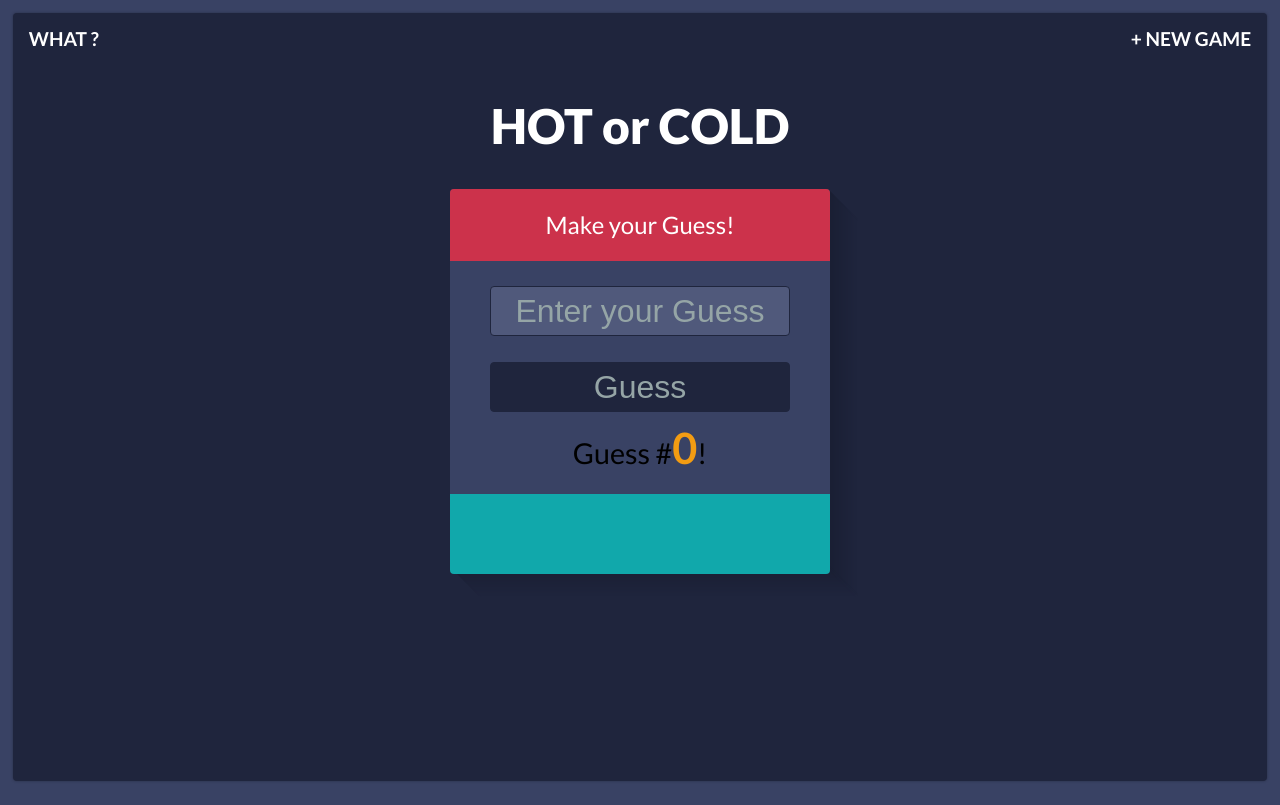
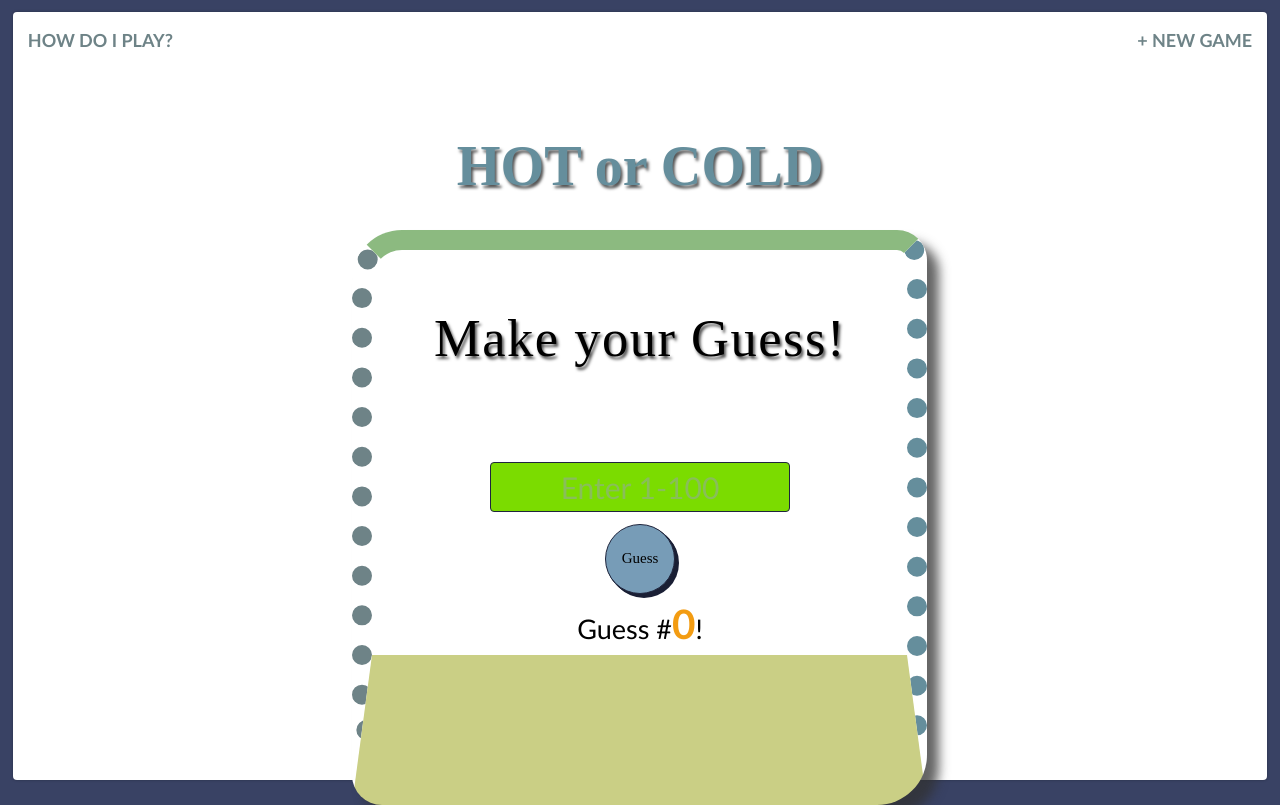
Before and after one commit to drerichards/HotCold, a plain HTML site: page index.html in a window 1280 px wide. Both pictures are taken after a click on the link "+ NEW GAME". Drawn offline with nearby package versions, Linux system fonts and the light colour scheme.

Commit message:
update commit

```diff
--- a/index.html
+++ b/index.html
@@ -1,12 +1,12 @@
 <!DOCTYPE html>
 <html lang="en">
 	<head>
-		<title>Hot || Cold - WIP</title>
+		<title>Hot and Cold</title>
 		<!-- Meta Tags -->
 		<meta charset="utf-8"/>
 		<!-- Stylesheets -->
 		<link rel="stylesheet" href="styles/reset.css">
-		<link href='https://fonts.googleapis.com/css?family=Lato:400,700,900,900italic' rel='stylesheet' type='text/css'>
+		<link rel="stylesheet" href="//www.w3schools.com/lib/w3.css">
 		<link rel="stylesheet" href="styles/style.css"/>
 	</head>
 	<body>
@@ -16,7 +16,7 @@
 			<!-- Top Navigation -->
 			<nav>
 				<ul class="clearfix">
-					<li><a class="what" href="#">What ?</a></li>
+					<li><a class="what" href="#">How Do I Play?</a></li>
 					<li><a class="new" href="#">+ New Game</a></li>
 				</ul>
 			</nav>
@@ -37,30 +37,28 @@
 					</div>
 				</div>
 			</div>
-
 			<!-- logo text -->
 			<h1>HOT or COLD</h1>
+			<div id="alertBar"></div>
 
 		</header>
 
 		<section class="game"> <!-- Guessing Section -->
-
-			<h2 id="feedback">Make your Guess!</h2>
+			<h2>Make your Guess!</h2>
+			<h2 id="feedback">&nbsp;</h2>
 
 			<form>
-				<input type="text" name="userGuess" id="userGuess" class="text" maxlength="3" autocomplete="off" placeholder="Enter your Guess" required/>
+				<input type="text" name="userGuess" id="userGuess" class="text" maxlength="3" autocomplete="off" placeholder="Enter 1-100" required/>
       			<input type="submit" id="guessButton" class="button" name="submit" value="Guess"/>
 			</form>
 
       		<p>Guess #<span id="count">0</span>!</p>
-
-			<ul id="guessList" class="guessBox clearfix">
-
-			</ul>
+						<ul id="guessList" class="guessBox clearfix"></ul>
 
 		</section>
+
 		<!-- JavaScript -->
-		<script src="https://ajax.googleapis.com/ajax/libs/jquery/1.10.2/jquery.min.js"></script>
+		<script src="//ajax.googleapis.com/ajax/libs/jquery/1.10.2/jquery.min.js"></script>
 		<script type="text/javascript" src="js/app.js"></script>
 	</body>
 </html>
--- a/js/app.js
+++ b/js/app.js
@@ -21,10 +21,8 @@ var input = form.find('#userGuess');
 /*--- DOM ---*/
 $(document).ready(function(){
 	makeSecretNum();
-
-  newButton = $('a.new');
-
-  form.submit(function(event) {
+	newButton = $('a.new');
+form.submit(function(event) {
     event.preventDefault();
     getUserGuess();
 });
@@ -46,9 +44,21 @@ function resetVariables(){
 	counter = 0;
 	duplicateGuess = false;
 	pastGuessArray = [];
-	feedback.innerHTML = "Make your Guess!";
+	feedback.innerHTML = "&nbsp;";
 	oldCount.innerHTML = 0;
+	input.show();
 	$('#userGuess').val('');
+	$('.w3-container').css('display', 'none');
+}
+
+function showAlert(title, message) {
+	$('#alertBar').css('visibility', 'visible');
+	$('#alertBar').append('<div class="w3-container w3-section w3-animate-top w3-blue"></div>');
+	setTimeout(function() {
+		$('.w3-container').remove()}, 3000);
+	$('.w3-container').append('<span onclick="this.parentElement.style.display=\'none\'" class="w3-closebtn">&times;</span>');
+	$('.w3-container').append('<h3>'+title+'</h3>');
+	$('.w3-container').append('<p>'+message+'</p>');
 }
 
 //Generate new random number
@@ -66,19 +76,25 @@ function getUserGuess(){
   	input.focus();
 
 	if(guessValue % 1 !== 0) {
-		alert('Please Input a Number');
+		var title = 'Invalid Character';
+		var message = 'Please Choose a Number Between 1-100';
+		showAlert(title, message);
 		return true;
 	}
 
 	if (guessValue > 100 || guessValue < 1){
-		alert('Please Choose a Number Between 1-100');
+		var title = 'Entry Out of Range';
+		var message = 'Please Choose a Number Between 1-100';
+		showAlert(title, message);
 
 	} else if (guessValue <= 100 || guessValue >= 1){
 		validateGuess();
 		feedbackOutput();
 
 		} else {
-			alert('Invalid Character. Please Choose a Number Between 1-100');
+			var title = 'Invalid Character';
+			var message = 'Please Choose a Number Between 1-100';
+			showAlert(title, message);
 			}
 }
 
@@ -90,7 +106,9 @@ function validateGuess(){
 		for (arrayValue of pastGuessArray){
 			//if the index matches the user guess
 			if (arrayValue === guessValue){
-				alert('You\'ve already guessed '+guessValue+'. Try again!');
+				var title = 'Try Again';
+				var message = 'You\'ve already guessed '+guessValue+'!';
+				showAlert(title, message);
 				//validates to true and does not post guess to array and window
 				duplicateGuess = true;
 			}
@@ -115,29 +133,42 @@ function postGuessFeedback(){
 function feedbackOutput(){
 	switch(true) {
 	    case (secretNumber === guessValue):
-	        feedback.innerHTML = "***You got it!***<br/>Click \"New Game\" to play again";
-	        input.hide();
-	        break;
+				$('#alertBar').css('visibility', 'visible');
+				$('#alertBar').append('<div class="w3-container w3-section w3-animate-top w3-lime"></div>');
+
+				$('.w3-container').append('<span onclick="this.parentElement.style.display=\'none\'" class="w3-closebtn">&times;</span>');
+				$('.w3-container').append('<h3>***You got it!***</h3>');
+				$('.w3-container').append('<p>Click \"New Game\" to play again!</p>');
+				feedback.innerHTML = "";
+	      input.hide();
+	      break;
 	    case (Math.abs(secretNumber - guessValue) >= 50):
 	    	feedback.innerHTML = "Freezing Cold";
+				$('#feedback').css('color', '#00CDDB');
 	    	break;
 	    case (Math.abs(secretNumber - guessValue) >= 25):
 	    	feedback.innerHTML = "Cold";
+				$('#feedback').css('color', '#0079DB');
 	        break;
 	    case (Math.abs(secretNumber - guessValue) >= 15):
 	    	feedback.innerHTML = "Warm";
+				$('#feedback').css('color', '#DBA100');
 	    	break;
 	    case (Math.abs(secretNumber - guessValue) >= 10):
 	    	feedback.innerHTML = "Hot";
+				$('#feedback').css('color', '#DB6300');
 	    	break;
 	    case (Math.abs(secretNumber - guessValue) >= 5):
 	    	feedback.innerHTML = "Really Hot";
+				$('#feedback').css('color', '#DB4200');
 	    	break;
 	    case (Math.abs(secretNumber - guessValue) >= 1):
 	    	feedback.innerHTML = "Burning Up!";
+				$('#feedback').css('color', '#DB2500');
 	        break;
 	}
 }
+
 
 
 /*--- ============================================================= ---*/
--- a/styles/style.css
+++ b/styles/style.css
@@ -29,8 +29,8 @@ body {
 	width: 98%;
 	height: 96%;
 	margin: 0.8em auto;
-	font-family: 'Lato', Calibri, Arial, sans-serif;
-	background-color: #1F253D;
+	font-family: 'Quicksand', Calibri, Arial, sans-serif;
+	background-color: #fff;
 	text-align: center;
 	-webkit-border-radius: 4px;
 	-moz-border-radius: 4px;
@@ -74,15 +74,17 @@ nav ul li:last-child {
 }
 
 nav a {
-
-	color: #fff;
+	color: #6E8387;
 }
 
 h1 {
 	font-weight: 900;
-	font-size: 3em;
+	font-size: 3.75em;
 	padding: 0.8em;
-	color: #fff;
+  padding-bottom: 0.2em;
+	color: #658E9C;
+  font-family: "Quicksand";
+  text-shadow: 2px 3px 3px #555;
 
 }
 
@@ -91,7 +93,7 @@ h1 {
 	width: 100%;
 	height: 100%;
 	color: #fff;
-	background: #e74c3c;
+	background: #8CBA80;
 	position: absolute;
 	top: 0;
 	left: 0;
@@ -102,7 +104,7 @@ h1 {
 
 .content {
 	color: #fff;
-	background: #e74c3c;
+	background: #658E9C;
 	position: relative;
 	height: auto;
 	width: 600px;
@@ -157,7 +159,7 @@ h1 {
 .content > div a {
 	font-size: 0.8em;
 	background: #1F253D;
-	color: #95a5a6;
+	color: #fff;
 	padding: 0.5em 2em;
 	margin-bottom: 50px;
 	border-radius: 3px;
@@ -166,63 +168,57 @@ h1 {
 /*---------------------------------------------------------------------------------
    Game Section Styles
 ---------------------------------------------------------------------------------*/
+#alertBar {
+  visibility: hidden;
+}
 
 .game {
 	position: relative;
-	background-color: #394264;
-	width: 380px;
-	height: 380px;
-	-webkit-border-radius: 4px;
-	-moz-border-radius: 4px;
-	border-radius: 4px;
+	background-color: #fff;
+	width: 575px;
+	height: 575px;
+	-webkit-border-radius: 100%;
+	-moz-border-radius: 100%;
+	border-radius: 100%;
+  border: 1px black solid;
 	margin: 0 auto;
-
-	box-shadow: rgb(26, 31, 52) 1px 1px,
-    rgb(26, 31, 52) 2px 2px,
-    rgb(26, 31, 52) 3px 3px,
-    rgb(26, 31, 53) 4px 4px,
-    rgb(26, 32, 53) 5px 5px,
-    rgb(27, 32, 53) 6px 6px,
-    rgb(27, 32, 54) 7px 7px,
-    rgb(27, 32, 54) 8px 8px,
-    rgb(27, 32, 54) 9px 9px,
-    rgb(27, 33, 55) 10px 10px,
-    rgb(27, 33, 55) 11px 11px,
-    rgb(28, 33, 55) 12px 12px,
-    rgb(28, 33, 56) 13px 13px,
-    rgb(28, 34, 56) 14px 14px,
-    rgb(28, 34, 56) 15px 15px,
-    rgb(28, 34, 57) 16px 16px,
-    rgb(29, 34, 57) 17px 17px,
-    rgb(29, 34, 57) 18px 18px,
-    rgb(29, 35, 58) 19px 19px,
-    rgb(29, 35, 58) 20px 20px,
-    rgb(29, 35, 58) 21px 21px,
-    rgb(29, 35, 59) 22px 22px,
-    rgb(30, 35, 59) 23px 23px,
-    rgb(30, 36, 59) 24px 24px,
-    rgb(30, 36, 60) 25px 25px,
-    rgb(30, 36, 60) 26px 26px,
-    rgb(30, 36, 60) 27px 27px,
-    rgb(31, 37, 61) 28px 28px;
-
+  -webkit-box-shadow: 12px 12px 11px 0px rgba(50, 50, 50, 0.75);
+  -moz-box-shadow:    12px 12px 11px 0px rgba(50, 50, 50, 0.75);
+  box-shadow:         12px 12px 11px 0px rgba(50, 50, 50, 0.75);
+  border-bottom-color: #CACF85;
+    border-top-color: #8CBA80;
+    border-right-color: #658E9C;
+    border-left-color: #6E8387;
+    border-width: 20px;
+    border-style: solid;
+    border-radius: 50px 30px;
+    border-bottom-width: 150px;
+    border-right-style: dotted;
+    border-left-style: dotted;
 }
 
 h2 {
-	margin: 0 auto;
-	background: #cc324b;
-	padding: 1em 0.4em;
-	font-size: 1.5em;
+  font-family: 'Architext';
+  padding: 1em 0.4em;
+  padding-bottom: 0;
+	font-size: 3.5em;
 	font-weight: 400;
 	display: block;
 	line-height: 1em;
 	border-top-left-radius: 4px;
 	border-top-right-radius: 4px;
-	color: #fff;
+	color: #000;
+  text-shadow: 2px 3px 3px #555;
+  letter-spacing: 1.5px;
+}
+
+#feedback {
+  padding-top: 0.5em;
+  font-size: 2.8em;
+  font-family: 'Pinniepoker';
 }
 
 .game p {
-	margin-top: 0.5em;
 	font-size: 1.8em;
 	padding-bottom: 0.5em;
 }
@@ -231,6 +227,28 @@ h2 {
 	color: #f39c12;
 	font-weight: 700;
 	font-size: 1.5em;
+}
+
+#userGuess {
+  animation: colorchange 5s; /* animation-name followed by duration in seconds*/
+     /* you could also use milliseconds (ms) or something like 2.5s */
+  -webkit-animation: colorchange 5s; /* Chrome and Safari */
+  -webkit-animation-iteration-count: infinite; /* Chrome, Safari, Opera */
+    animation-iteration-count: infinite;
+}
+
+@keyframes colorchange
+{
+  0%   {background: #226400;}
+  50%  {background: #95FF00;}
+  100% {background: #226400;}
+}
+
+@-webkit-keyframes colorchange /* Safari and Chrome - necessary duplicate */
+{
+  0%   {background: #226400;}
+  50%  {background: #95FF00;}
+  100% {background: #226400;}
 }
 
 input {
@@ -248,19 +266,27 @@ input {
 }
 
 input.button {
-	background: #1F253D;
-	color: #95a5a6;
-	font-size: 2em;
+	background: #779CB7;
+	color: #000;
+	font-size: 1em;
 	padding: 0.2em;
+  border-radius: 100%;
+  width: 70px;
+  height: 70px;
+  font-family: 'Quicksand';
 	-webkit-transition: background 1s ease-in-out;
 	-moz-transition: background 1s ease-in-out;
 	-ms-transition: background 1s ease-in-out;
 	-o-transition: background 1s ease-in-out;
 	transition: background 1s ease-in-out;
+  box-shadow: rgb(26, 31, 52) 1px 1px,
+    rgb(26, 31, 52) 2px 2px,
+    rgb(26, 31, 52) 3px 3px,
+    rgb(26, 31, 53) 4px 4px;
 }
 
 input.button:hover {
-	background: #e64c65;
+	background: #D33F49;
 	color: #fff;
 	-webkit-transition: background 1s ease-in-out;
 	-moz-transition: background 1s ease-in-out;
@@ -299,13 +325,13 @@ input:focus {
 ul.guessBox {
 	height: 80px;
 	margin: 10px auto 0;
-	background: #11a8ab;
+	/*background: #11a8ab;*/
 	padding: 0.5em;
 	display: block;
 	line-height: 2em;
 	border-bottom-left-radius: 4px;
 	border-bottom-right-radius: 4px;
-	color: #fff;
+	color: #000;
 	overflow: auto;
 }
 ul.guessBox li {
```
